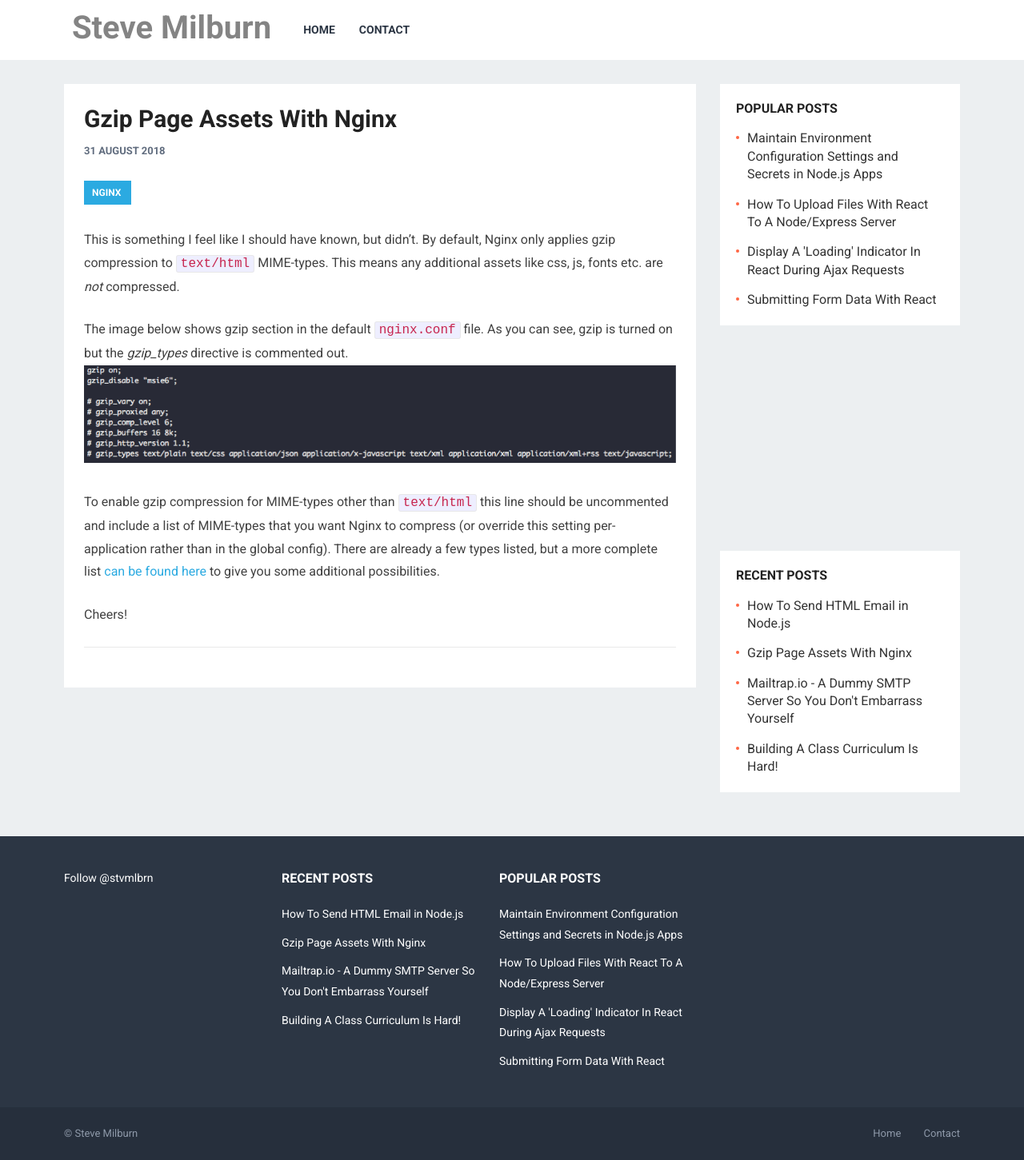
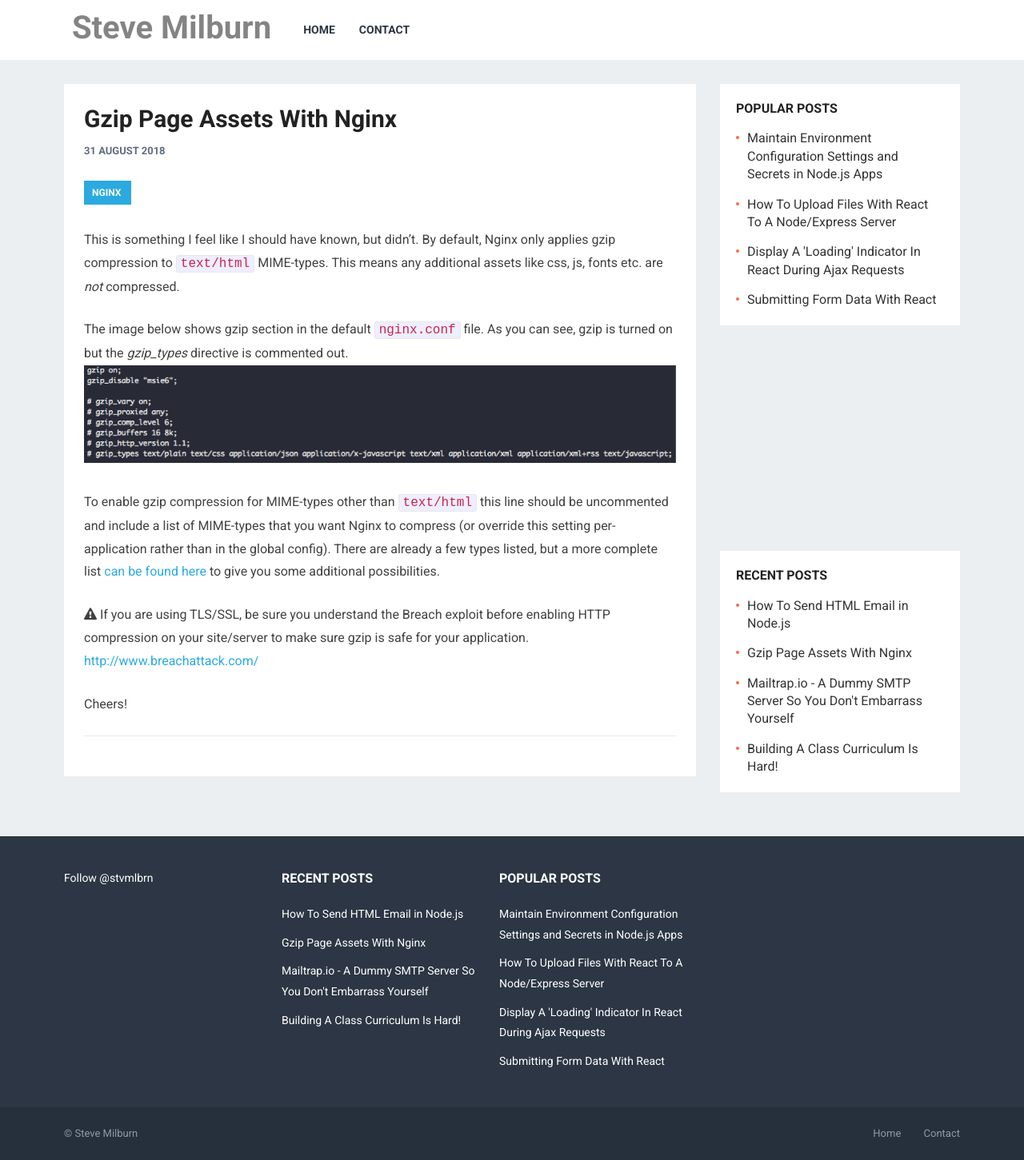
Before and after one commit to stvmlbrn/stvmlbrn.github.io, a Jekyll site: the page built from _posts/2018-8-31-gzip-page-assets-with-nginx.md, in a window 1280 px wide. Shown: the whole page at 80% size. Built offline with Jekyll 4.4.1, drawn with Linux system fonts in a browser that asks for light colours; nearby versions of some CDN libraries; comment, search, counter and statistics services are not loaded.

Commit message:
updated content

```diff
--- a/_posts/2018-8-31-gzip-page-assets-with-nginx.md
+++ b/_posts/2018-8-31-gzip-page-assets-with-nginx.md
@@ -13,12 +13,9 @@
 
 To enable gzip compression for MIME-types other than `text/html` this line should be uncommented and include a list of MIME-types that you want Nginx to compress (or override this setting per-application rather than in the global config). There are already a few types listed, but a more complete list [can be found here](https://github.com/h5bp/server-configs-nginx/blob/master/nginx.conf#L67-L109) to give you some additional possibilities.
 
-<!--
-<div class="well well-sm">
-  <strong>
-    <i class="fa fa-exclamation-triangle text-danger"></i>
-  </strong>
-  If you are using TLS/SSL, be sure you understand the Breach exploit before enabling HTTP compression on your site/server to make sure gzip is safe for your application. <a href="http://www.breachattack.com/">http://www.breachattack.com/</a>
-</div>
--->
+<strong>
+  <i class="fa fa-exclamation-triangle text-danger"></i>
+</strong>
+If you are using TLS/SSL, be sure you understand the Breach exploit before enabling HTTP compression on your site/server to make sure gzip is safe for your application. <a href="http://www.breachattack.com/">http://www.breachattack.com/</a>
+
 Cheers!
```
